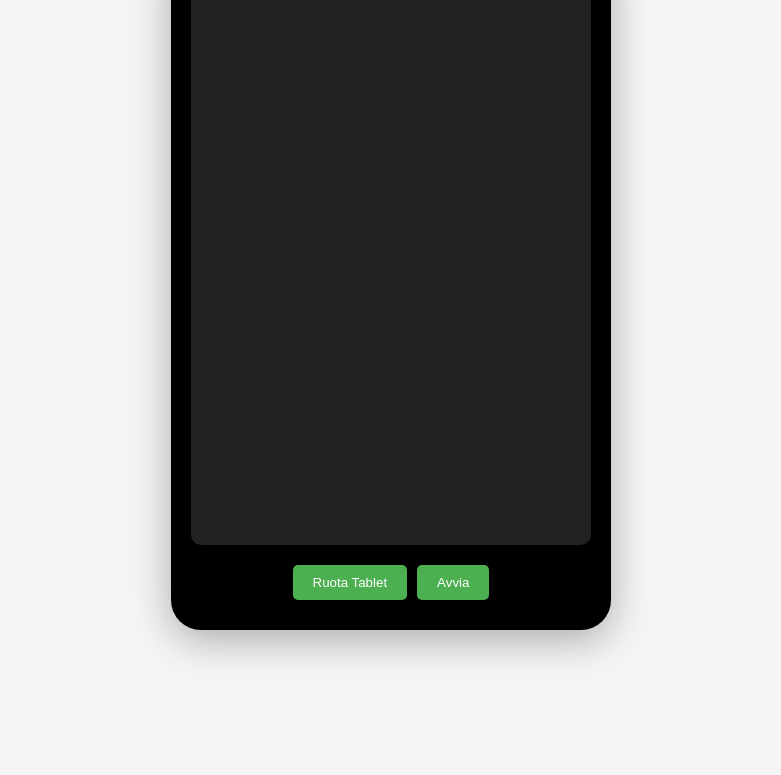
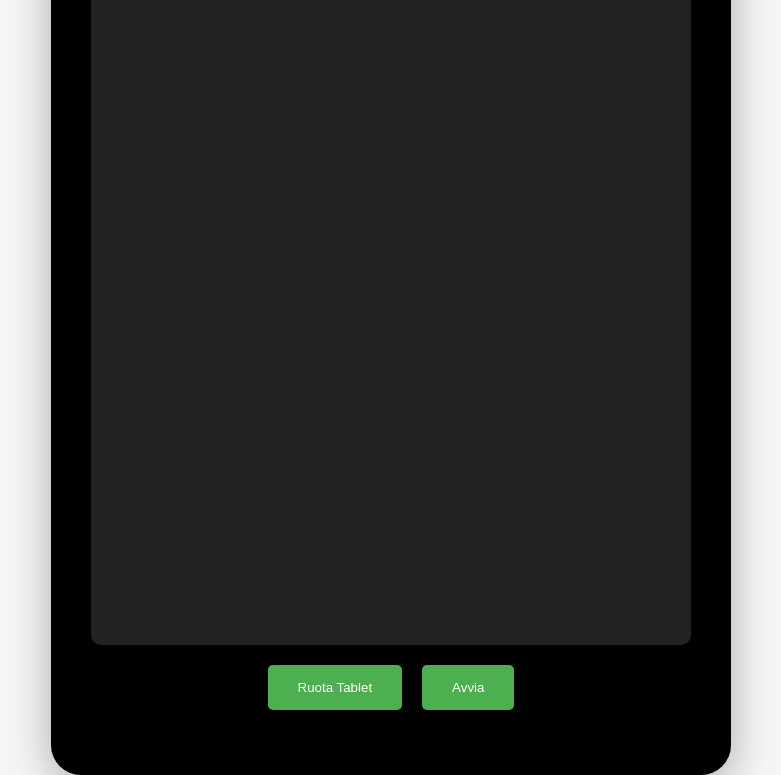
Before and after one commit to CavGame/emulator-android, a plain HTML site: page index.html in a window 1280 px wide. Shown: the part 115-890 px from the top of the page, without its empty margins (249-1030 px from the left). Before the commit the page ends 800 px from the top, so only its background shows below. Drawn offline with Linux system fonts and the light colour scheme.

Commit message:
style.css

```diff
--- a/style.css
+++ b/style.css
@@ -11,9 +11,9 @@ body {
 #emulator-container {
     background-color: #000;
     border-radius: 30px; /* Angoli arrotondati per la forma del tablet */
-    padding: 20px;
-    width: 400px;
-    height: 650px;
+    padding: 40px; /* Aggiungi più padding per aumentare le dimensioni */
+    width: 600px; /* Aumenta la larghezza */
+    height: 900px; /* Aumenta l'altezza */
     text-align: center;
     position: relative;
     box-shadow: 0 10px 40px rgba(0, 0, 0, 0.3);
@@ -33,17 +33,17 @@ body {
     display: flex;
     justify-content: center;
     align-items: center;
-    margin-top: 10px;
+    margin-top: 20px; /* Spaziatura maggiore per il tasto */
 }
 
 #controls button {
     background-color: #4CAF50;
     color: white;
     border: none;
-    padding: 10px 20px;
+    padding: 15px 30px; /* Aumenta la dimensione dei tasti */
     cursor: pointer;
     border-radius: 5px;
-    margin: 0 5px;
+    margin: 0 10px;
     transition: background-color 0.3s;
 }
 
```
